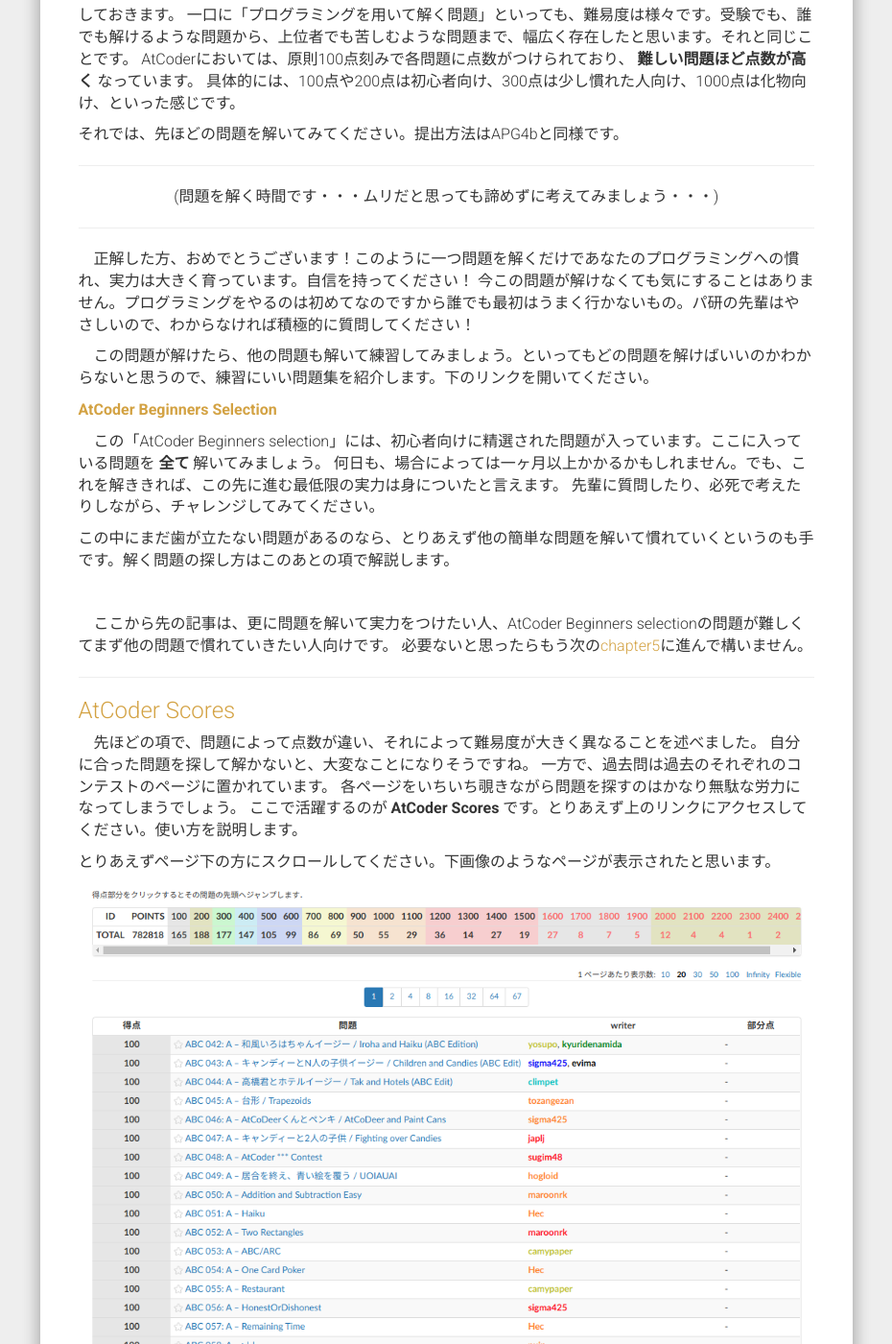
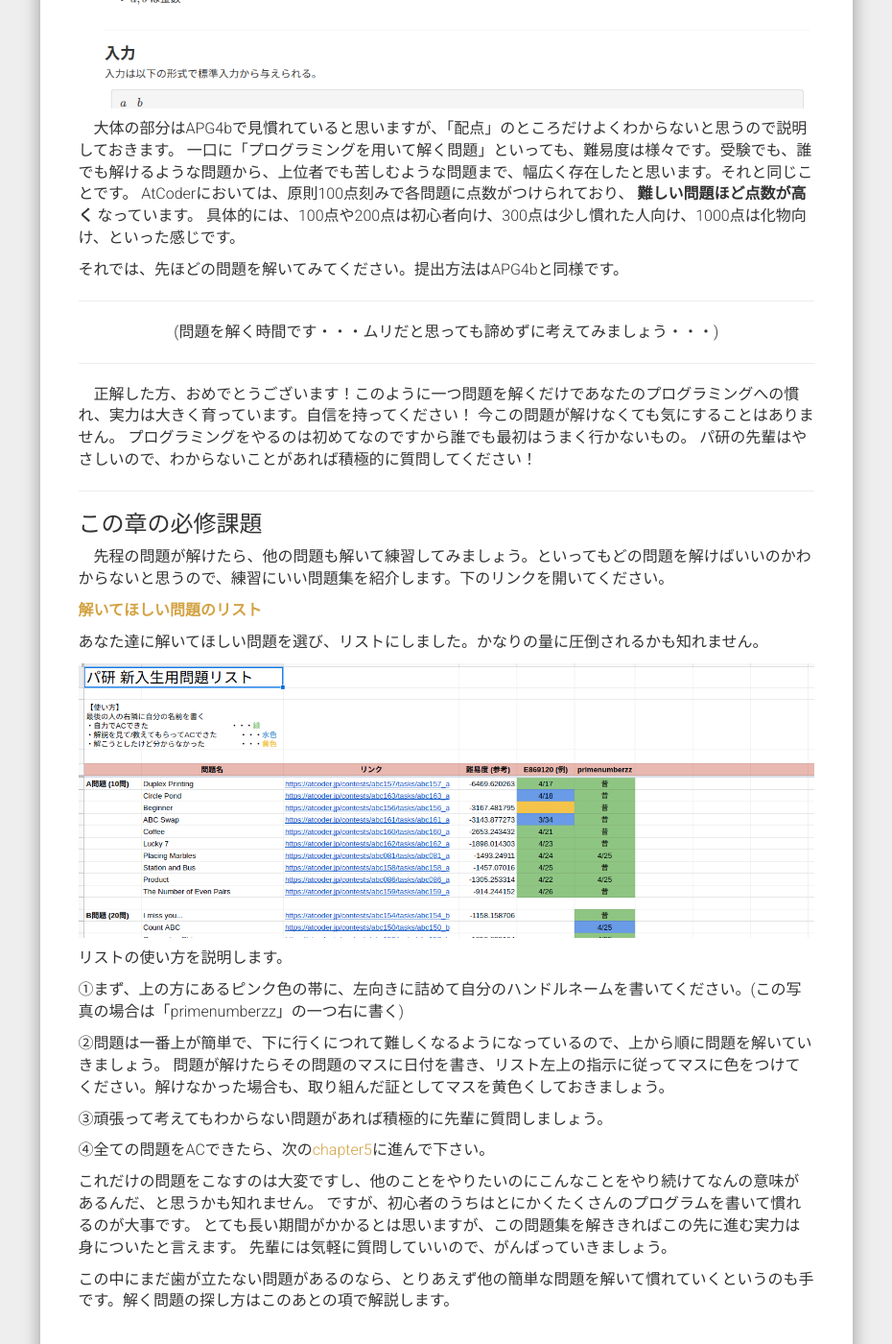
Before and after one commit to TKPaken/beginners, a Jekyll site: the page built from chapter4/index.md, in a window 1280 px wide and 1400 px high, scrolled down 1598 px. Shown: the whole window at 96% size, without its empty margins (321-1251 px from the left). Built offline with Jekyll 4.4.1, drawn with Linux system fonts in a browser that asks for light colours; nearby versions of some CDN libraries; formulas are drawn with MathJax 3; comment, search, counter and statistics services are not loaded; some of the changed text lies outside the part shown.

Commit message:
changed link's place and tasks.

```diff
--- a/chapter4/index.md
+++ b/chapter4/index.md
@@ -21,7 +22,6 @@
 
 > 2つの整数$$A,B$$が与えられます。$$A+B$$の計算結果を出力してください。
 
-
 　これは、「プログラムを用いて、目の前にある問題を解決せよ」という問題です。
 AtCoderはそのような問題を出してくれるサイトで、あなたは解くことを楽しんだり、鍛錬を積んだりできます。
 それも、ただ解くだけではありません。このサイトを使っているたくさんの人々が集まり、出された問題を解けるか、どれだけ早く解けるかを競います。
@@ -29,13 +29,21 @@
 また、chapter0で述べたように、プログラミングの腕を競いあうことを __競技プログラミング__ と言います。
 覚えておきましょう。
 
-　コンテストについてはchapter-?で詳しく説明するので、一旦置いておきましょう。話をAtCoderでの学習方法に戻します。
+コンテストについての説明、競技プログラミングについてのより詳しい説明は下のブログに譲ります。 __この先に進む前に、こちらにも目を通しておいてください。__
+
+[レッドコーダーが教える、競プロ・AtCoder上達のガイドライン【初級編：競プロを始めよう】](https://qiita.com/e869120/items/f1c6f98364d1443148b3)
+
+<br>
+
+　話をAtCoderでの学習方法に戻します。
 AtCoderでは、コンテストで過去に出された問題にいつでもチャレンジすることができます。百聞は一見にしかず、ここで一つ簡単な過去問を解いてみましょう。下のリンクを開いてみてください。
 
 __<a href="https://atcoder.jp/contests/abs/tasks/abc086_a" target="_blank">https://atcoder.jp/contests/abs/tasks/abc086_a</a>__
 
 下の画像のようなページが表示されたと思います。
+
 ******
+
 ![AtCoder Beginners Selection 1問目](/beginners/assets/chapter4/abs-1.png)
 
 　大体の部分はAPG4bで見慣れていると思いますが、「配点」のところだけよくわからないと思うので説明しておきます。
@@ -51,15 +59,37 @@
 ******
 
 　正解した方、おめでとうございます！このように一つ問題を解くだけであなたのプログラミングへの慣れ、実力は大きく育っています。自信を持ってください！
-今この問題が解けなくても気にすることはありません。プログラミングをやるのは初めてなのですから誰でも最初はうまく行かないもの。パ研の先輩はやさしいので、わからなければ積極的に質問してください！
+今この問題が解けなくても気にすることはありません。
+プログラミングをやるのは初めてなのですから誰でも最初はうまく行かないもの。
+パ研の先輩はやさしいので、わからないことがあれば積極的に質問してください！
 
-　この問題が解けたら、他の問題も解いて練習してみましょう。といってもどの問題を解けばいいのかわからないと思うので、練習にいい問題集を紹介します。下のリンクを開いてください。
+******
 
-__<a href="https://atcoder.jp/contests/abs/tasks/abc086_a" target="_blank">AtCoder Beginners Selection</a>__
+### この章の必修課題
 
-　この「AtCoder Beginners selection」には、初心者向けに精選された問題が入っています。ここに入っている問題を __全て__ 解いてみましょう。
-何日も、場合によっては一ヶ月以上かかるかもしれません。でも、これを解ききれば、この先に進む最低限の実力は身についたと言えます。
-先輩に質問したり、必死で考えたりしながら、チャレンジしてみてください。
+　先程の問題が解けたら、他の問題も解いて練習してみましょう。といってもどの問題を解けばいいのかわからないと思うので、練習にいい問題集を紹介します。下のリンクを開いてください。
+
+__<a href="https://docs.google.com/spreadsheets/d/1rfHCDN08e0nnyQ4NYV_faqN9C5ABIpec6pPdXmX8Y94/edit?usp=sharing" target="_blank">解いてほしい問題のリスト</a>__
+
+あなた達に解いてほしい問題を選び、リストにしました。かなりの量に圧倒されるかも知れません。
+
+![Problems List](/beginners/assets/chapter4/AtCoder-problems-list.png)
+
+リストの使い方を説明します。
+
+①まず、上の方にあるピンク色の帯に、左向きに詰めて自分のハンドルネームを書いてください。(この写真の場合は「primenumberzz」の一つ右に書く)
+
+②問題は一番上が簡単で、下に行くにつれて難しくなるようになっているので、上から順に問題を解いていきましょう。
+問題が解けたらその問題のマスに日付を書き、リスト左上の指示に従ってマスに色をつけてください。解けなかった場合も、取り組んだ証としてマスを黄色くしておきましょう。
+
+③頑張って考えてもわからない問題があれば積極的に先輩に質問しましょう。
+
+④全ての問題をACできたら、次の[chapter5](https://tkpaken.github.io/beginners/chapter5/2020/03/24/chapter5.html)に進んで下さい。
+
+これだけの問題をこなすのは大変ですし、他のことをやりたいのにこんなことをやり続けてなんの意味があるんだ、と思うかも知れません。
+ですが、初心者のうちはとにかくたくさんのプログラムを書いて慣れるのが大事です。
+とても長い期間がかかるとは思いますが、この問題集を解ききればこの先に進む実力は身についたと言えます。
+先輩には気軽に質問していいので、がんばっていきましょう。
 
 この中にまだ歯が立たない問題があるのなら、とりあえず他の簡単な問題を解いて慣れていくというのも手です。解く問題の探し方はこのあとの項で解説します。
 
@@ -71,7 +101,7 @@
 ******
 ### [AtCoder Scores](http://atcoder-scores.herokuapp.com/)
 
-　先ほどの項で、問題によって点数が違い、それによって難易度が大きく異なることを述べました。
+　先ほどの項で、問題によって点数が違いそれによって難易度が大きく異なることを述べました。
 自分に合った問題を探して解かないと、大変なことになりそうですね。
 一方で、過去問は過去のそれぞれのコンテストのページに置かれています。
 各ページをいちいち覗きながら問題を探すのはかなり無駄な労力になってしまうでしょう。
@@ -172,13 +202,13 @@
 ![AtCoder Problems コンテスト切り替え](/beginners/assets/chapter4/problems-change_contests.png)
 
 　AtCoder Problemsの機能は大きく分けてもう一つあります。「User ID」の所に自分のAtCoder IDを入れて、ページ真ん中上の「User Page」を押してみましょう。
-いろいろな項目が表示されます。上から順に説明していきましょう。
+「Achievement」という項目と、いくつかの別項目への切り替えボタンが表示されます。左から順に、主に使うところを説明していきましょう。
 
 ******
 
 ![AtCoder Problems UserPageその1](/beginners/assets/chapter4/problems-userpage_1.png)
 
-　一番上には、よくわからない数字のステータスがたくさん並んでいます。それぞれどういうものか説明すると、
+　「Achievement」には、よくわからない数字のステータスがたくさん並んでいます。それぞれどういうものか説明すると、
 
 |ステータス名|意味|
 |----|----|
@@ -187,7 +217,7 @@
 |Fastest Code|問題ごとのもっとも処理速度が速いプログラムの保持数|
 |First AC|最も早く正解した問題数|
 |Rated Point Sum|これまでに正解した問題の点数の合計|
-|Longest Streak|「一日も空けずに一問以上新しい問題を解き続ける」ことを最も継続したときの長さ|
+|Longest Streak|「一日も空けずに一問以上解き続ける」ことが最も継続したときの長さ|
 |Current Streak|今日まで何日連続で問題を一つ以上解いているか|
 
 この中でもAcceptedやRated Point Sumを増やすこと、Current Streakを増やし続けることは実力アップに大きくつながります。
@@ -211,14 +241,14 @@
 
 ![AtCoder Problems UserPageその4](/beginners/assets/chapter4/problems-userpage_4.png)
 
-　次のよくわからん表には、それぞれの日に自分がどのくらい提出したかが表されています。この表の緑が濃いことは、その人が努力している証です。
+　その下にあるよくわからん表には、それぞれの日に自分がどのくらい提出したかが表されています。この表の緑が濃いことは、その人が努力している証です。
 その下では自分の最近の提出を確認できるので、最近解いた問題を見直したいときに便利です。
 
 ******
 
 ![AtCoder Problems UserPageその5](/beginners/assets/chapter4/problems-userpage_5.png)
 
-　最後の表では、自分の実力に応じたおすすめの問題を教えてもらえます。
+　「Recommendation」の表では、自分の実力に応じたおすすめの問題を教えてもらえます。
 
 ・自分の実力以下の問題を解きたいときは「Easy」
 
@@ -261,13 +291,7 @@
 　これは、プログラミングに限らず技術者たちが自分の知見を書いてくれているブログです。パ研の活動や競技プログラミングにおいて参考になる記事もとても多いです。
 特に競技プログラミング初心者に役立つ情報をまとめてくれている記事がいくつかあるので、ここで紹介しておきます。
 
-・[レッドコーダーが教える、競プロ・AtCoder上達のガイドライン【初級編：競プロを始めよう】](https://qiita.com/e869120/items/f1c6f98364d1443148b3)
-
-　まず初めに、競技プログラミングやAtCoderが初めての人たちのために説明している記事です。
-これを読めば、AtCoderのシステムや競技プログラミングのおおよその雰囲気がつかめるでしょう。
-これはこのあとすぐ、じっくり目を通しておくことをおすすめします。
-
-以下はこれから実力をつけていく上で必要になることがまとまっている記事群です。
+これから実力をつけていく上で必要になることがまとまっている記事群です。
 
 ・[計算量オーダーの求め方を総整理！ 〜 どこから log が出て来るか 〜](https://qiita.com/drken/items/872ebc3a2b5caaa4a0d0)
 
@@ -277,15 +301,15 @@
 
 ・[厳選！C++ アルゴリズム実装に使える 25 の STL 機能【前編】](https://qiita.com/e869120/items/518297c6816adb67f9a5)
 
-プログラミングにおいて、「ライブラリ」という考え方があります。
-よく使うプログラム(たとえば、二つの数の最大公約数を求める、など)をあらかじめ持っておき、すぐ使えるようにしておく、というものです。(ざっくり)
+プログラミングにおいて、「ライブラリ」という考え方があります。よ
+く使うプログラム(二つの数の最大公約数を求めるなど)を予め持っておき、すぐ使えるようにしておく、というものです。(ざっくり)
 C++では、言語に付属している便利なライブラリがたくさんあります。
 その紹介記事です。
 これを読めば、あなたのプログラミングもずっと楽になるかも？
 
 ・[AtCoder 版！蟻本 (初級編)](https://qiita.com/drken/items/e77685614f3c6bf86f44)
 
-　この世界には、「蟻本（正式名称:プログラミングコンテストチャレンジブック）」と呼ばれる競技プログラミングの教科書があります。
+　この世界には、「蟻本」と呼ばれる競技プログラミングの教科書があります。
 パ研にも置いてありとても役に立つのですが、練習用の問題を見つけにくいです。
 この記事では蟻本の各章の練習をAtCoderでできるようにおすすめの問題が紹介されています。
 蟻本を持っていなくても、アルゴリズムの習得に適した問題が揃っている記事なので、目を通しておくと良いでしょう。
```
Also changed, not shown: other parts of chapter4/index.md (+5 -4 lines), assets/chapter4/AtCoder-problems-list.png (added).
